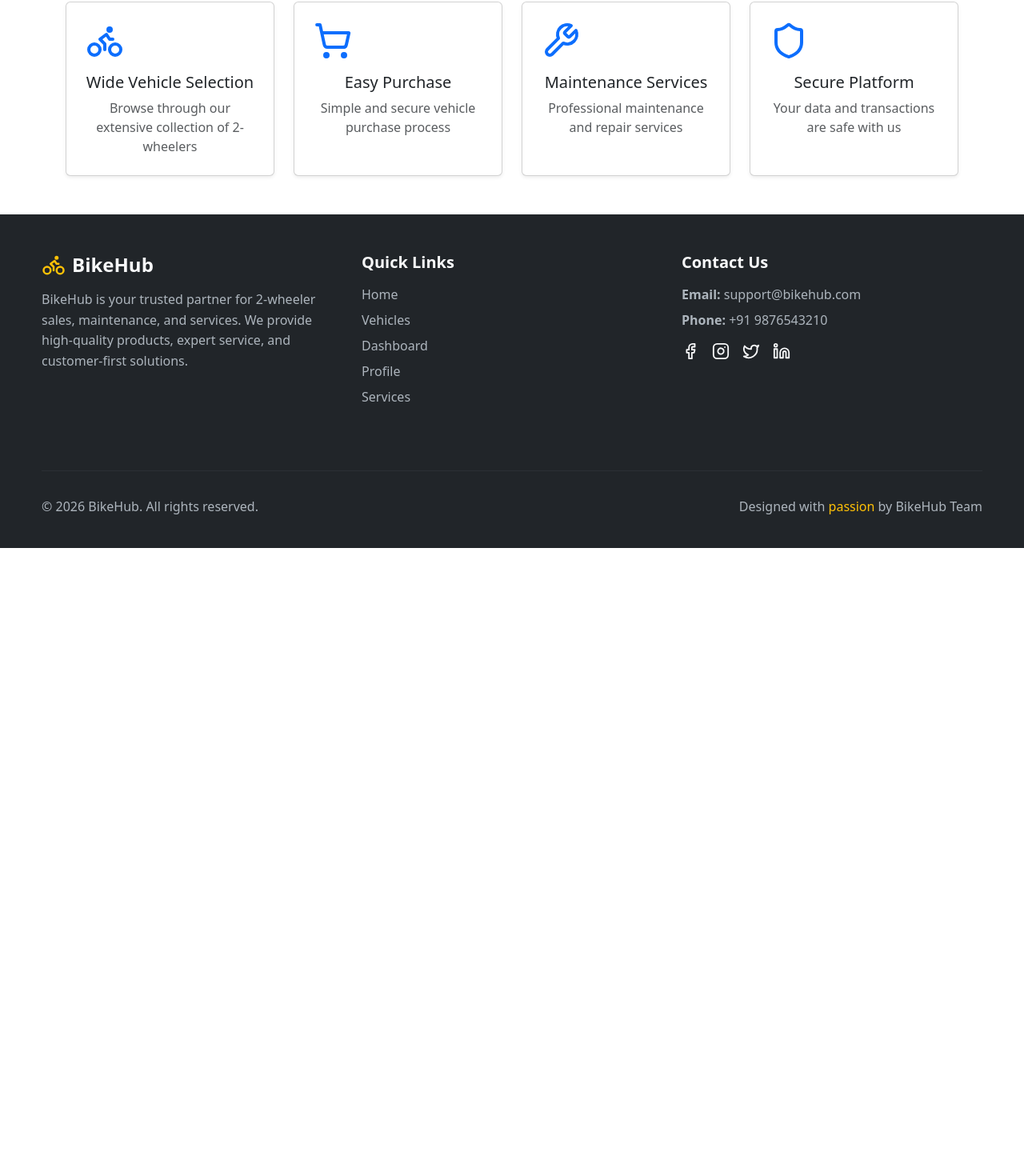
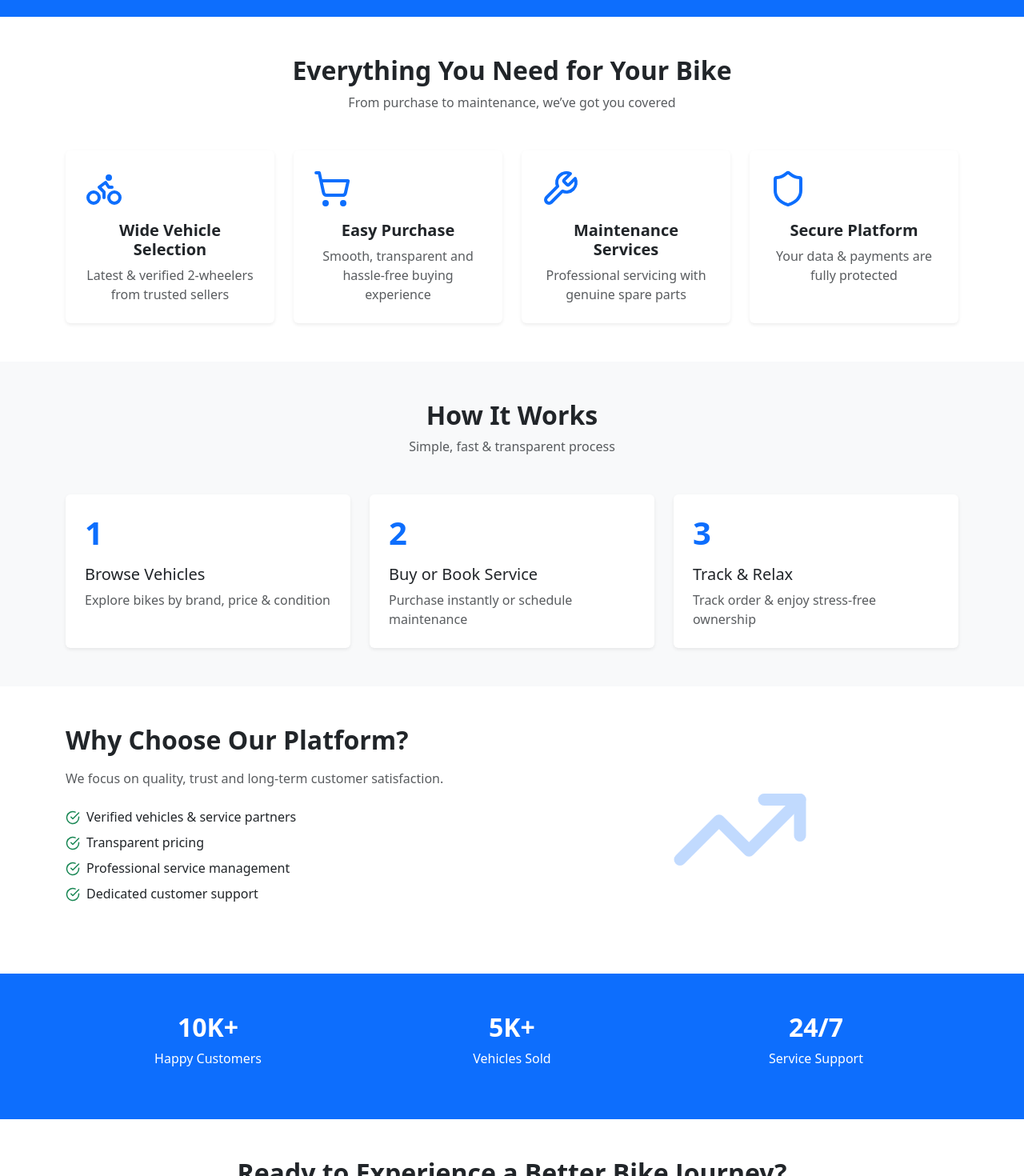
Before and after one commit to sureshdulupolai/Bike_Project, a React (Vite) app in the folder Frontend/: page / in a window 1280 px wide. Shown: the part 559-2029 px from the top of the page at 80% size. Before the commit the page ends 1244 px from the top, so only its background shows below. Built offline with nearby package versions, Linux system fonts and the light colour scheme; no server answers.

Commit message:
adding updates on UI

```diff
--- a/Frontend/src/pages/Home.jsx
+++ b/Frontend/src/pages/Home.jsx
@@ -1,49 +1,82 @@
 import { Link } from 'react-router-dom';
 import { motion } from 'framer-motion';
-import { Bike, ShoppingCart, Wrench, Shield, TrendingUp, Users } from 'lucide-react';
+import {
+  Bike,
+  ShoppingCart,
+  Wrench,
+  Shield,
+  TrendingUp,
+  Users,
+  CheckCircle,
+} from 'lucide-react';
+
 import Layout from '../components/Layout/Layout';
 import Card from '../components/UI/Card';
 import Button from '../components/UI/Button';
+import { useAuth } from '../contexts/AuthContext';
+
 
 const Home = () => {
   const features = [
     {
       icon: Bike,
       title: 'Wide Vehicle Selection',
-      description: 'Browse through our extensive collection of 2-wheelers',
+      description: 'Latest & verified 2-wheelers from trusted sellers',
     },
     {
       icon: ShoppingCart,
       title: 'Easy Purchase',
-      description: 'Simple and secure vehicle purchase process',
+      description: 'Smooth, transparent and hassle-free buying experience',
     },
     {
       icon: Wrench,
       title: 'Maintenance Services',
-      description: 'Professional maintenance and repair services',
+      description: 'Professional servicing with genuine spare parts',
     },
     {
       icon: Shield,
       title: 'Secure Platform',
-      description: 'Your data and transactions are safe with us',
+      description: 'Your data & payments are fully protected',
     },
   ];
 
+  const steps = [
+    {
+      title: 'Browse Vehicles',
+      desc: 'Explore bikes by brand, price & condition',
+    },
+    {
+      title: 'Buy or Book Service',
+      desc: 'Purchase instantly or schedule maintenance',
+    },
+    {
+      title: 'Track & Relax',
+      desc: 'Track order & enjoy stress-free ownership',
+    },
+  ];
+
+  const { user } = useAuth();
+
   return (
     <Layout>
+
+      {/* HERO */}
       <div className="bg-primary text-white py-5">
         <div className="container">
           <motion.div
-            initial={{ opacity: 0, y: 20 }}
+            initial={{ opacity: 0, y: 30 }}
             animate={{ opacity: 1, y: 0 }}
             transition={{ duration: 0.6 }}
             className="text-center py-5"
           >
             <Bike size={64} className="mb-3" />
-            <h1 className="display-4 fw-bold mb-3">2 Wheeler Sales & Maintenance</h1>
+            <h1 className="display-4 fw-bold mb-3">
+              2-Wheeler Sales & Maintenance Platform
+            </h1>
             <p className="lead mb-4">
-              Your one-stop solution for buying and maintaining 2-wheelers
+              Buy, service & manage your bike — all in one trusted platform
             </p>
+
             <div>
               <Link to="/register">
                 <Button variant="light" size="lg" className="me-3">
@@ -60,30 +93,125 @@ const Home = () => {
         </div>
       </div>
 
+      {/* FEATURES */}
       <div className="container my-5">
-        <motion.div
-          initial={{ opacity: 0 }}
-          animate={{ opacity: 1 }}
-          transition={{ delay: 0.3 }}
-          className="row g-4"
-        >
+        <div className="text-center mb-5">
+          <h2 className="fw-bold">Everything You Need for Your Bike</h2>
+          <p className="text-muted">
+            From purchase to maintenance, we’ve got you covered
+          </p>
+        </div>
+
+        <div className="row g-4">
           {features.map((feature, index) => (
             <motion.div
               key={index}
               className="col-md-6 col-lg-3"
               initial={{ opacity: 0, y: 20 }}
-              animate={{ opacity: 1, y: 0 }}
-              transition={{ delay: 0.4 + index * 0.1 }}
+              whileInView={{ opacity: 1, y: 0 }}
+              viewport={{ once: true }}
             >
-              <Card className="h-100 text-center p-4">
+              <Card className="h-100 text-center p-4 border-0 shadow-sm">
                 <feature.icon size={48} className="text-primary mb-3" />
-                <h5>{feature.title}</h5>
+                <h5 className="fw-semibold">{feature.title}</h5>
                 <p className="text-muted mb-0">{feature.description}</p>
               </Card>
             </motion.div>
           ))}
-        </motion.div>
+        </div>
       </div>
+
+      {/* HOW IT WORKS */}
+      <div className="bg-light py-5">
+        <div className="container">
+          <div className="text-center mb-5">
+            <h2 className="fw-bold">How It Works</h2>
+            <p className="text-muted">Simple, fast & transparent process</p>
+          </div>
+
+          <div className="row g-4">
+            {steps.map((step, index) => (
+              <div key={index} className="col-md-4">
+                <Card className="p-4 h-100 border-0 shadow-sm">
+                  <h1 className="fw-bold text-primary mb-3">
+                    {index + 1}
+                  </h1>
+                  <h5>{step.title}</h5>
+                  <p className="text-muted mb-0">{step.desc}</p>
+                </Card>
+              </div>
+            ))}
+          </div>
+        </div>
+      </div>
+
+      {/* WHY CHOOSE US */}
+      <div className="container my-5">
+        <div className="row align-items-center">
+          <div className="col-md-6 mb-4">
+            <h2 className="fw-bold mb-3">
+              Why Choose Our Platform?
+            </h2>
+            <p className="text-muted mb-4">
+              We focus on quality, trust and long-term customer satisfaction.
+            </p>
+
+            <ul className="list-unstyled">
+              {[
+                'Verified vehicles & service partners',
+                'Transparent pricing',
+                'Professional service management',
+                'Dedicated customer support',
+              ].map((item, i) => (
+                <li key={i} className="mb-2">
+                  <CheckCircle size={18} className="text-success me-2" />
+                  {item}
+                </li>
+              ))}
+            </ul>
+          </div>
+
+          <div className="col-md-6 text-center">
+            <TrendingUp size={180} className="text-primary opacity-25" />
+          </div>
+        </div>
+      </div>
+
+      {/* STATS */}
+      <div className="bg-primary text-white py-5">
+        <div className="container">
+          <div className="row text-center">
+            <div className="col-md-4 mb-3">
+              <h2 className="fw-bold">10K+</h2>
+              <p className="mb-0">Happy Customers</p>
+            </div>
+            <div className="col-md-4 mb-3">
+              <h2 className="fw-bold">5K+</h2>
+              <p className="mb-0">Vehicles Sold</p>
+            </div>
+            <div className="col-md-4 mb-3">
+              <h2 className="fw-bold">24/7</h2>
+              <p className="mb-0">Service Support</p>
+            </div>
+          </div>
+        </div>
+      </div>
+
+      {/* FINAL CTA */}
+      {!user && (
+        <div className="container my-5 text-center">
+          <h2 className="fw-bold mb-3">
+            Ready to Experience a Better Bike Journey?
+          </h2>
+          <p className="text-muted mb-4">
+            Join thousands of customers who trust our platform
+          </p>
+          <Link to="/register">
+            <Button size="lg">Create Your Account</Button>
+          </Link>
+        </div>
+      )}
+
     </Layout>
   );
 };
--- a/Frontend/src/pages/admin/Dashboard.jsx
+++ b/Frontend/src/pages/admin/Dashboard.jsx
@@ -5,31 +5,43 @@ import {
   ShoppingCart,
   Wrench,
   Bike,
+  Users,
+  DollarSign,
   TrendingUp,
-  Users,
-  DollarSign
+  Package,
 } from 'lucide-react';
 
 import Layout from '../../components/Layout/Layout';
 import Card from '../../components/UI/Card';
 import Loading from '../../components/UI/Loading';
 import ProtectedRoute from '../../components/ProtectedRoute';
+import Button from '../../components/UI/Button';
 import { reportService } from '../../services/reportService';
 
 const Dashboard = () => {
   const [dashboard, setDashboard] = useState(null);
+  const [activeTab, setActiveTab] = useState('sales');
+  const [reports, setReports] = useState({});
   const [loading, setLoading] = useState(true);
+  const [dateRange, setDateRange] = useState({ start_date: '', end_date: '' });
 
   useEffect(() => {
-    fetchDashboard();
+    init();
   }, []);
 
-  const fetchDashboard = async () => {
+  const init = async () => {
     try {
-      const data = await reportService.getDashboard();
-      setDashboard(data);
-    } catch (error) {
-      console.error('Error fetching dashboard:', error);
+      const [dash, sales, inventory, service] = await Promise.all([
+        reportService.getDashboard(),
+        reportService.getSalesReport(),
+        reportService.getInventoryReport(),
+        reportService.getServiceReport(),
+      ]);
+
+      setDashboard(dash);
+      setReports({ sales, inventory, service });
+    } catch (e) {
+      console.error(e);
     } finally {
       setLoading(false);
     }
@@ -38,173 +50,151 @@ const Dashboard = () => {
   if (loading) {
     return (
       <ProtectedRoute requireAdmin>
-        <Layout>
-          <Loading />
-        </Layout>
+        <Layout><Loading /></Layout>
       </ProtectedRoute>
     );
   }
 
-  const stats = [
+  const kpis = [
     {
       title: 'Recent Sales',
       value: dashboard?.sales?.recent_sales_count || 0,
       revenue: dashboard?.sales?.recent_revenue || 0,
       icon: ShoppingCart,
       color: 'primary',
-      link: '/admin/sales',
-      desc: 'Sales in recent period',
     },
     {
-      title: 'Total Vehicles',
+      title: 'Vehicles',
       value: dashboard?.inventory?.total_vehicles || 0,
       subtitle: `${dashboard?.inventory?.low_stock_count || 0} low stock`,
       icon: Bike,
       color: 'info',
-      link: '/admin/vehicles',
-      desc: 'Inventory overview',
     },
     {
       title: 'Pending Services',
       value: dashboard?.service?.pending_requests || 0,
-      revenue: dashboard?.service?.recent_revenue || 0,
       icon: Wrench,
       color: 'warning',
-      link: '/admin/services',
-      desc: 'Service requests awaiting action',
     },
     {
-      title: 'Total Customers',
+      title: 'Customers',
       value: dashboard?.customers?.total_customers || 0,
-      subtitle: `${dashboard?.customers?.new_customers || 0} new this month`,
+      subtitle: `+${dashboard?.customers?.new_customers || 0} this month`,
       icon: Users,
       color: 'success',
-      desc: 'Registered customers',
     },
   ];
+
+  const summaryMap = {
+    sales: [
+      ['Total Sales', reports.sales?.summary?.total_sales],
+      ['Revenue', `₹${reports.sales?.summary?.total_revenue?.toLocaleString()}`],
+      ['Verified', reports.sales?.summary?.verified_sales],
+      ['Pending', reports.sales?.summary?.pending_sales],
+    ],
+    inventory: [
+      ['Total', reports.inventory?.summary?.total_vehicles],
+      ['In Stock', reports.inventory?.summary?.in_stock_vehicles],
+      ['Low Stock', reports.inventory?.summary?.low_stock_vehicles],
+      ['Out', reports.inventory?.summary?.out_of_stock_vehicles],
+    ],
+    service: [
+      ['Requests', reports.service?.summary?.total_requests],
+      ['Completed', reports.service?.summary?.completed_requests],
+      ['Revenue', `₹${reports.service?.summary?.total_revenue?.toLocaleString()}`],
+      ['Pending', reports.service?.summary?.pending_requests],
+    ],
+  };
 
   return (
     <ProtectedRoute requireAdmin>
       <Layout>
         <div className="container my-5">
-          <motion.div
-            initial={{ opacity: 0, y: 20 }}
-            animate={{ opacity: 1, y: 0 }}
-            transition={{ duration: 0.4 }}
-          >
+
           {/* HEADER */}
-            <div className="mb-5">
-              <h1 className="fw-bold mb-1">Admin Dashboard</h1>
-              <p className="text-muted">
-                Monitor sales, services, inventory, and customers
-              </p>
+          <div className="mb-4">
+            <h1 className="fw-bold">Admin Dashboard</h1>
+            <p className="text-muted">Business overview & performance</p>
           </div>
 
-            {/* KPI CARDS */}
+          {/* KPI */}
           <div className="row g-4 mb-5">
-              {stats.map((stat, index) => (
-                <motion.div
-                  key={index}
-                  className="col-md-6 col-lg-3"
-                  whileHover={{ y: -6 }}
-                  transition={{ type: 'spring', stiffness: 200 }}
-                >
-                  {stat.link ? (
-                    <Link to={stat.link} className="text-decoration-none">
-                      <Card className="h-100 p-4 border-0 shadow-sm">
-                        <div className="d-flex justify-content-between align-items-center mb-3">
-                          <div
-                            className={`p-3 rounded-circle bg-${stat.color} bg-opacity-10`}
-                          >
-                            <stat.icon
-                              size={26}
-                              className={`text-${stat.color}`}
-                            />
+            {kpis.map((k, i) => (
+              <motion.div key={i} className="col-md-6 col-lg-3" whileHover={{ y: -6 }}>
+                <Card className="p-4 border-0 shadow-sm h-100">
+                  <div className="d-flex justify-content-between mb-3">
+                    <div className={`p-3 rounded bg-${k.color} bg-opacity-10`}>
+                      <k.icon className={`text-${k.color}`} />
                     </div>
-
-                          {stat.revenue > 0 && (
-                            <DollarSign size={18} className="text-success" />
-                          )}
+                    {k.revenue && <DollarSign className="text-success" />}
                   </div>
-
-                        <h3 className="fw-bold mb-0">{stat.value}</h3>
-                        <p className="text-muted small mb-1">{stat.title}</p>
-
-                        {stat.revenue > 0 && (
-                          <p className="text-success fw-semibold mb-1">
-                            ₹{stat.revenue.toLocaleString()}
-                          </p>
-                        )}
-
-                        {stat.subtitle && (
-                          <p className="text-muted small mb-0">
-                            {stat.subtitle}
-                          </p>
+                  <h3 className="fw-bold">{k.value}</h3>
+                  <p className="text-muted small mb-0">{k.title}</p>
+                  {k.subtitle && <small className="text-muted">{k.subtitle}</small>}
+                  {k.revenue && (
+                    <div className="text-success fw-semibold mt-1">
+                      ₹{k.revenue.toLocaleString()}
+                    </div>
                   )}
                 </Card>
-                    </Link>
-                  ) : (
-                    <Card className="h-100 p-4 border-0 shadow-sm">
-                      <div className="d-flex justify-content-between align-items-center mb-3">
-                        <stat.icon size={26} className={`text-${stat.color}`} />
-                      </div>
-                      <h3 className="fw-bold mb-0">{stat.value}</h3>
-                      <p className="text-muted small mb-0">{stat.title}</p>
-                      {stat.subtitle && (
-                        <p className="text-muted small mb-0 mt-1">
-                          {stat.subtitle}
-                        </p>
-                      )}
-                    </Card>
-                  )}
               </motion.div>
             ))}
           </div>
 
-            {/* QUICK ACTIONS + INSIGHTS */}
+          {/* REPORTS (MERGED) */}
+          <Card className="p-4 mb-5 border-0 shadow-sm">
+            <div className="d-flex gap-3 mb-4">
+              {['sales', 'inventory', 'service'].map(tab => (
+                <Button
+                  key={tab}
+                  variant={activeTab === tab ? 'primary' : 'outline-primary'}
+                  onClick={() => setActiveTab(tab)}
+                >
+                  {tab === 'sales' && <TrendingUp size={16} />}
+                  {tab === 'inventory' && <Package size={16} />}
+                  {tab === 'service' && <Wrench size={16} />}
+                  <span className="ms-2 text-capitalize">{tab}</span>
+                </Button>
+              ))}
+            </div>
+
+            <div className="row g-4">
+              {summaryMap[activeTab].map(([label, value], i) => (
+                <div key={i} className="col-md-3">
+                  <div className="p-3 bg-light rounded text-center">
+                    <h4 className="fw-bold">{value || 0}</h4>
+                    <small className="text-muted">{label}</small>
+                  </div>
+                </div>
+              ))}
+            </div>
+          </Card>
+
+          {/* ACTIONS + ALERTS */}
           <div className="row">
             <div className="col-md-6 mb-4">
               <Card className="p-4 h-100">
-                  <h5 className="fw-semibold mb-3">Quick Actions</h5>
-                  <div className="d-grid gap-3">
-                    <Link to="/admin/vehicles" className="btn btn-primary">
-                      <Bike size={18} className="me-2" />
-                      Manage Vehicles
-                    </Link>
-                    <Link to="/admin/sales" className="btn btn-outline-primary">
-                      <ShoppingCart size={18} className="me-2" />
-                      View Sales
-                    </Link>
-                    <Link to="/admin/services" className="btn btn-outline-warning">
-                      <Wrench size={18} className="me-2" />
-                      Manage Services
-                    </Link>
-                    <Link to="/admin/reports" className="btn btn-outline-info">
-                      <TrendingUp size={18} className="me-2" />
-                      View Reports
-                    </Link>
-                  </div>
+                <h6 className="fw-semibold mb-3">⚠ Alerts</h6>
+                <ul className="small text-muted mb-0">
+                  <li>Low stock vehicles need attention</li>
+                  <li>Pending services should be resolved</li>
+                  <li>Track revenue daily for growth</li>
+                </ul>
               </Card>
             </div>
 
             <div className="col-md-6 mb-4">
-                <Card className="p-4 h-100 bg-light border-0">
-                  <h5 className="fw-semibold mb-3">Business Insights</h5>
-                  <ul className="list-unstyled mb-0 text-muted small">
-                    <li className="mb-2">
-                      📈 Revenue performance is updated in real-time
-                    </li>
-                    <li className="mb-2">
-                      🚨 Check low-stock vehicles regularly
-                    </li>
-                    <li>
-                      🛠 Pending services should be resolved quickly
-                    </li>
-                  </ul>
+              <Card className="p-4 h-100">
+                <h6 className="fw-semibold mb-3">⚡ Quick Actions</h6>
+                <div className="d-grid gap-2">
+                  <Link to="/admin/vehicles" className="btn btn-outline-primary">Manage Vehicles</Link>
+                  <Link to="/admin/sales" className="btn btn-outline-success">View Sales</Link>
+                  <Link to="/admin/services" className="btn btn-outline-warning">Service Requests</Link>
+                </div>
               </Card>
             </div>
           </div>
-          </motion.div>
+
         </div>
       </Layout>
     </ProtectedRoute>
```
Also changed, not shown: 1 other file (tests, documents, lock files or other folders). Lines whose indentation alone changed are shown as unchanged.
